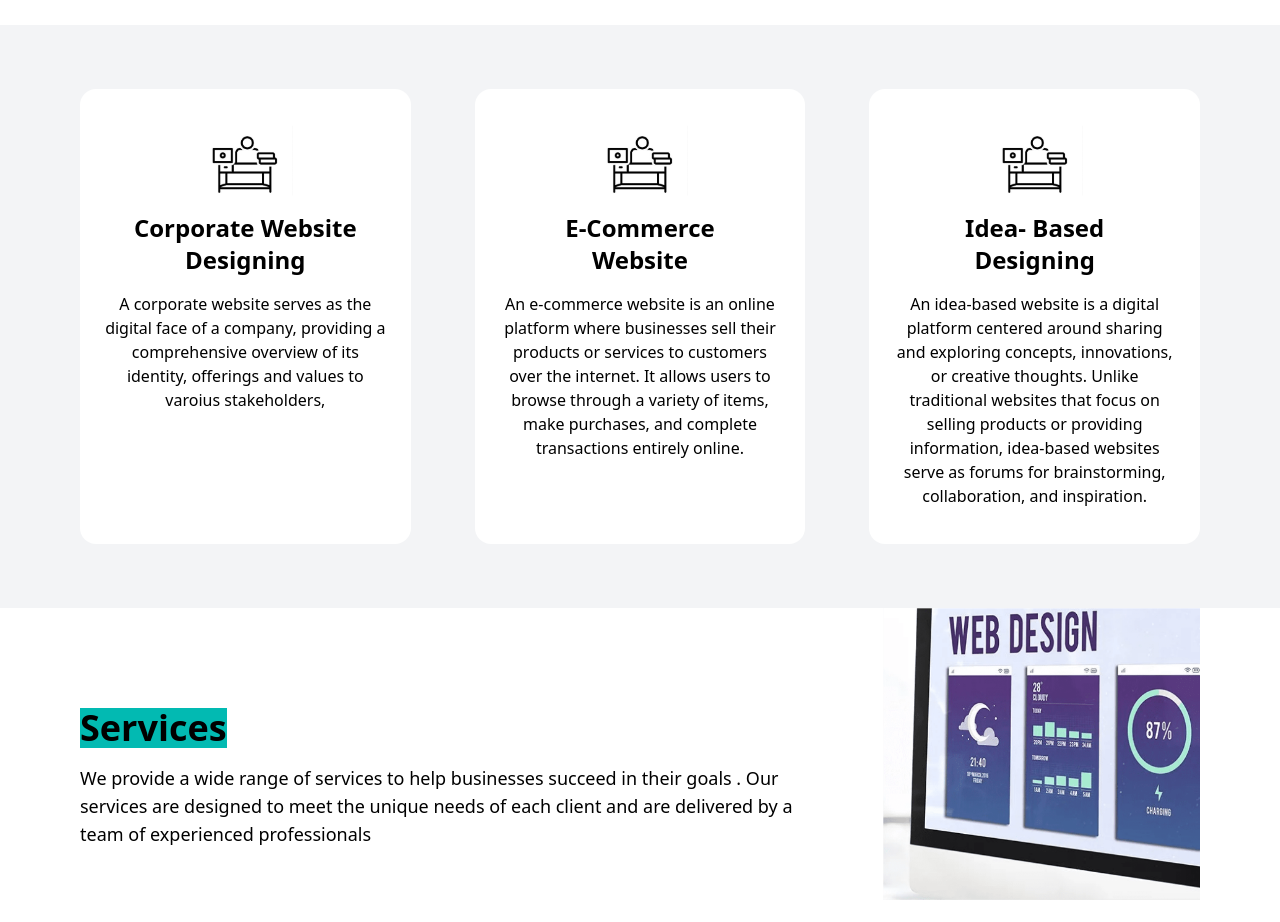
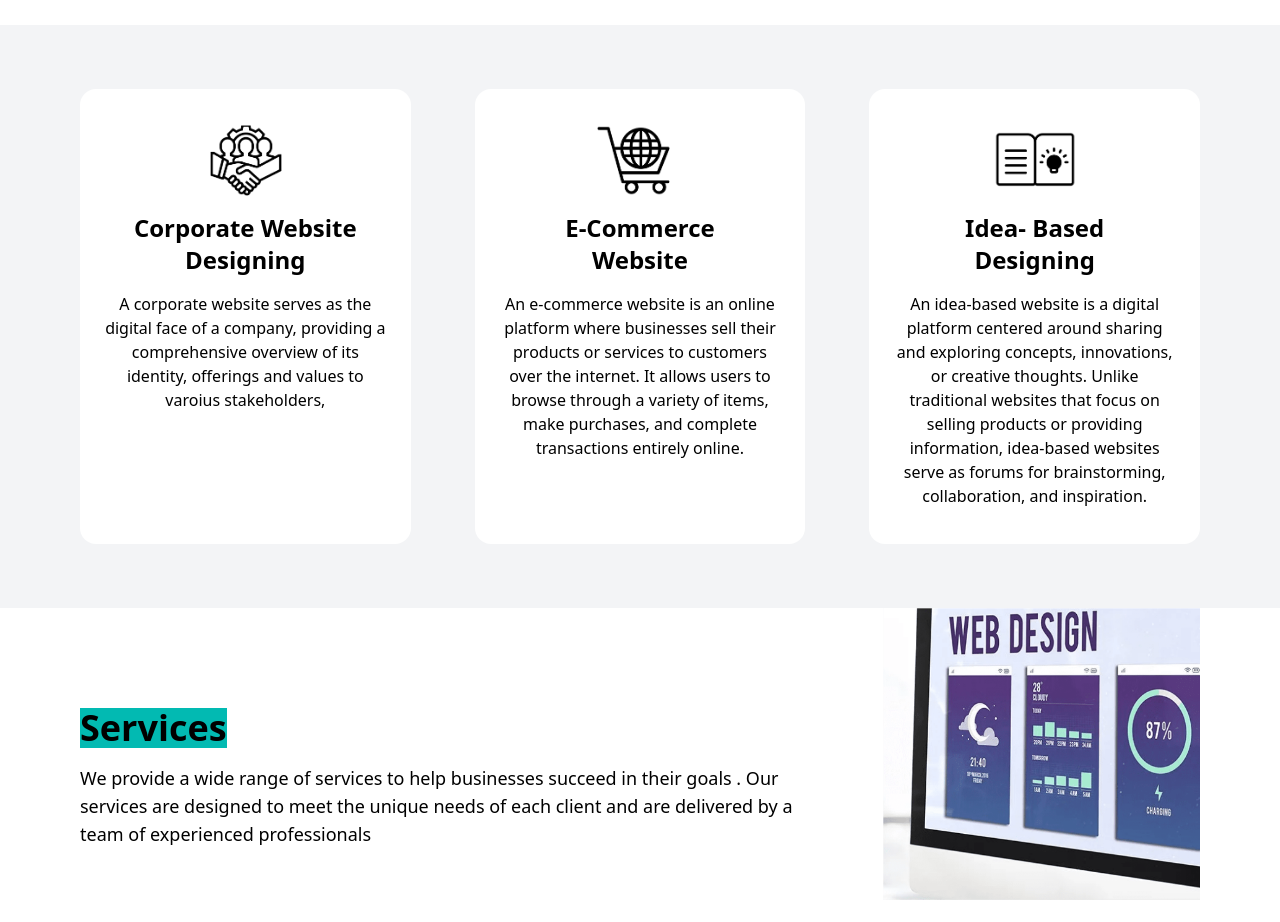
Before and after one commit to MANISHnagarkoti/kkrfindex, a website: page pages/landing.html in a window 1280 px wide. Shown: the part 2400-3322 px from the top of the page. Drawn offline with nearby package versions, Linux system fonts and the light colour scheme.

Commit message:
icon added in landing page service section

```diff
--- a/pages/landing.html
+++ b/pages/landing.html
@@ -228,7 +228,7 @@
     <div class="bg-gray-100 container mt-24">
       <div class="grid grid-cols-1 lg:grid-cols-3 py-16 gap-16">
         <div class="flex flex-col items-center py-9 bg-white p-6 space-y-4 rounded-2xl">
-          <img src="../img/Landing/websites.png" class="w-24" alt="" />
+          <img src="../img/Landing/websitesOne.png" class="w-24" alt="" />
 
           <div class="text-center text-2xl">
             <div class="font-semibold">Corporate Website</div>
@@ -243,7 +243,7 @@
         </div>
 
         <div class="flex flex-col items-center py-9 bg-white p-6 space-y-4 rounded-2xl">
-          <img src="../img/Landing/websites.png" class="w-24" alt="" />
+          <img src="../img/Landing/websitesTwo.png" class="w-24" alt="" />
 
           <div class="text-center text-2xl">
             <div class="font-semibold">E-Commerce</div>
@@ -259,7 +259,7 @@
         </div>
 
         <div variants="{fadeUp}" class="flex flex-col items-center py-9 bg-white p-6 space-y-4 rounded-2xl">
-          <img src="../img/Landing/websites.png" class="w-24" alt="" />
+          <img src="../img/Landing/websitesThree.png" class="w-24" alt="" />
 
           <div class="text-center text-2xl">
             <div class="font-semibold">Idea- Based</div>
```
Also changed, not shown: img/Landing/websitesOne.png (added), img/Landing/websitesThree.png (added), img/Landing/websitesTwo.png (added).
